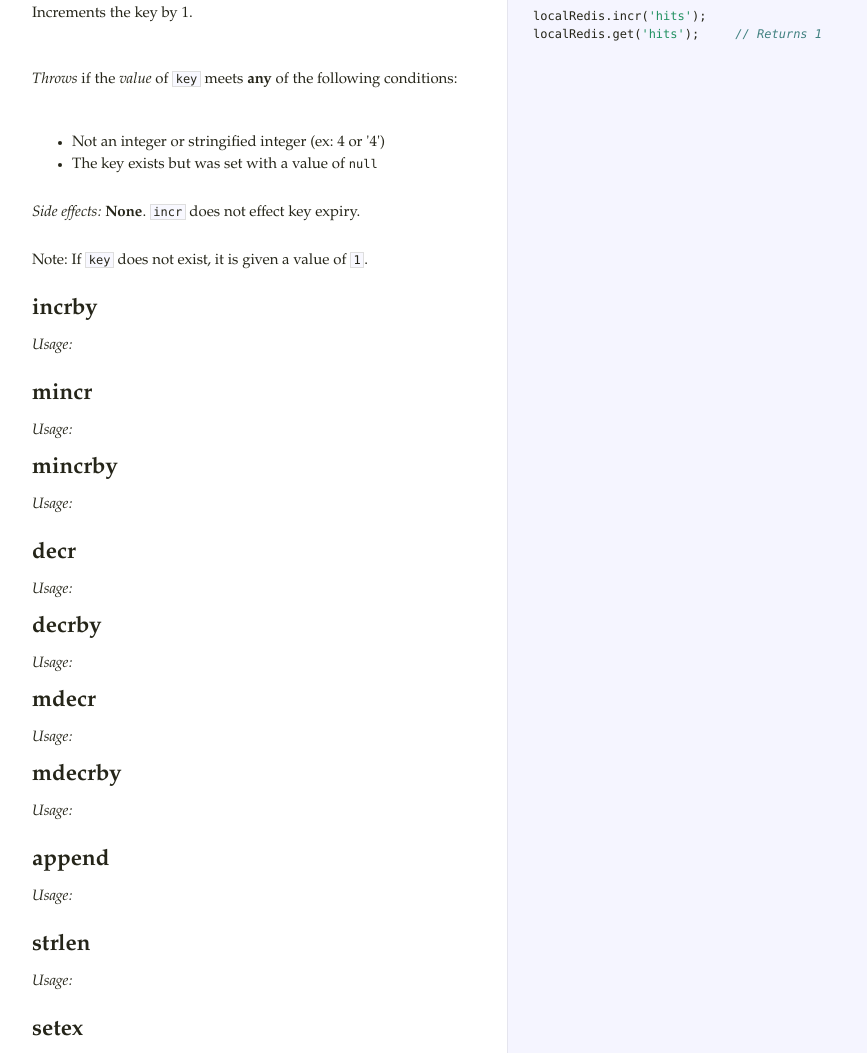
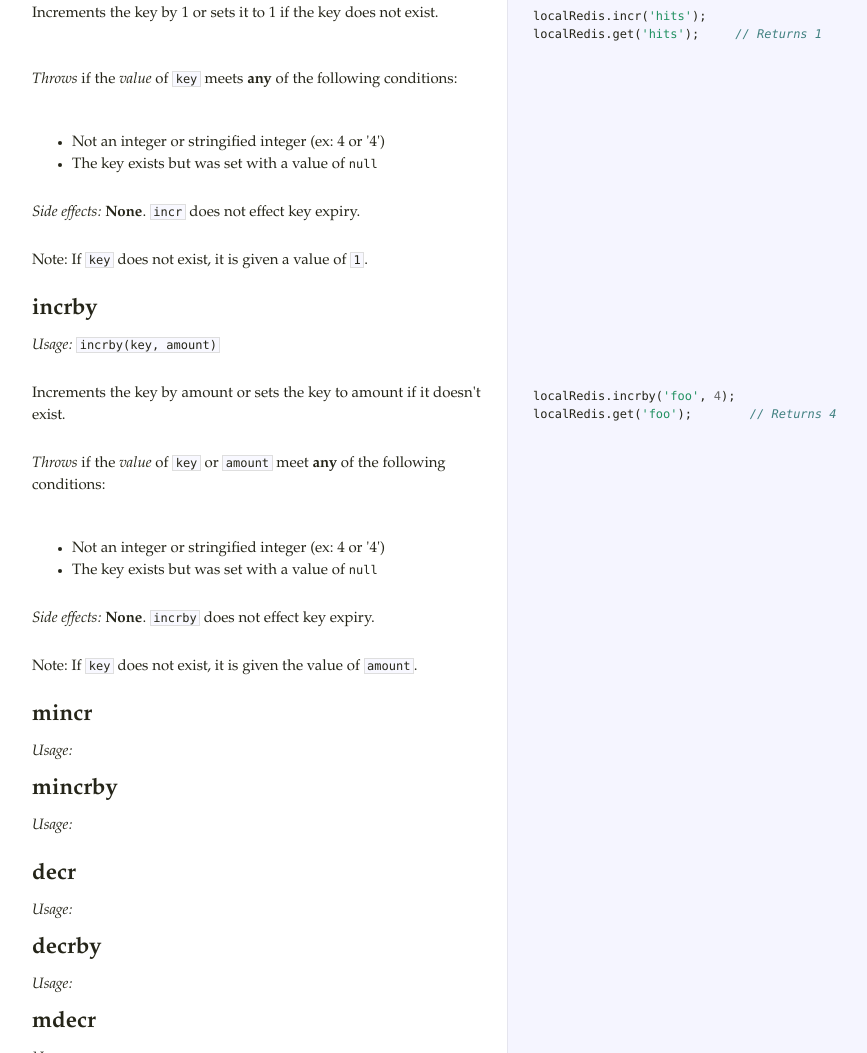
Before and after one commit to mrjoelkemp/html5-local-redis, a plain HTML site: page docs/local.redis.docs.html in a window 1280 px wide. Shown: the part 7025-8078 px from the top of the page, without its empty margins (18-885 px from the left). Drawn offline with Linux system fonts and the light colour scheme.

Commit message:
Incr docs

```diff
--- a/docs/local.redis.docs.html
+++ b/docs/local.redis.docs.html
@@ -196,19 +196,23 @@ have an expiration.</p>             </td>             <td class="code">
 <em>Returns</em> <code>1</code> if all of the keys were set, <code>0</code> if at least one key already existed.</p>             </td>             <td class="code">               <div class="highlight"><pre><span class="nx">localRedis</span><span class="p">.</span><span class="nx">msetnx</span><span class="p">(</span><span class="s1">&#39;foo&#39;</span><span class="p">,</span> <span class="s1">&#39;bar&#39;</span><span class="p">,</span> <span class="s1">&#39;bar&#39;</span><span class="p">,</span> <span class="s1">&#39;foobar&#39;</span><span class="p">);</span> <span class="c1">// Returns 1</span>
 <span class="nx">localRedis</span><span class="p">.</span><span class="nx">msetnx</span><span class="p">(</span><span class="s1">&#39;foo&#39;</span><span class="p">,</span> <span class="s1">&#39;foobar&#39;</span><span class="p">);</span>               <span class="c1">// Returns 0</span></pre></div>             </td>           </tr>                               <tr id="section-83">             <td class="docs">               <div class="pilwrap">                 <a class="pilcrow" href="#section-83">&#182;</a>               </div>               <h2>incr</h2>
 
-<p><em>Usage:</em> <code>incr(key)</code></p>             </td>             <td class="code">               <div class="highlight"><pre></pre></div>             </td>           </tr>                               <tr id="section-84">             <td class="docs">               <div class="pilwrap">                 <a class="pilcrow" href="#section-84">&#182;</a>               </div>               <p>Increments the key by 1.</p>             </td>             <td class="code">               <div class="highlight"><pre><span class="nx">localRedis</span><span class="p">.</span><span class="nx">incr</span><span class="p">(</span><span class="s1">&#39;hits&#39;</span><span class="p">);</span>
+<p><em>Usage:</em> <code>incr(key)</code></p>             </td>             <td class="code">               <div class="highlight"><pre></pre></div>             </td>           </tr>                               <tr id="section-84">             <td class="docs">               <div class="pilwrap">                 <a class="pilcrow" href="#section-84">&#182;</a>               </div>               <p>Increments the key by 1 or sets it to 1 if the key does not exist.</p>             </td>             <td class="code">               <div class="highlight"><pre><span class="nx">localRedis</span><span class="p">.</span><span class="nx">incr</span><span class="p">(</span><span class="s1">&#39;hits&#39;</span><span class="p">);</span>
 <span class="nx">localRedis</span><span class="p">.</span><span class="nx">get</span><span class="p">(</span><span class="s1">&#39;hits&#39;</span><span class="p">);</span>     <span class="c1">// Returns 1</span></pre></div>             </td>           </tr>                               <tr id="section-85">             <td class="docs">               <div class="pilwrap">                 <a class="pilcrow" href="#section-85">&#182;</a>               </div>               <p><em>Throws</em> if the <em>value</em> of <code>key</code> meets <strong>any</strong> of the following conditions:</p>             </td>             <td class="code">               <div class="highlight"><pre></pre></div>             </td>           </tr>                               <tr id="section-86">             <td class="docs">               <div class="pilwrap">                 <a class="pilcrow" href="#section-86">&#182;</a>               </div>               <ul>
 <li>Not an integer or stringified integer (ex: 4 or '4')</li>
 <li>The key exists but was set with a value of <code>null</code></li>
 </ul>             </td>             <td class="code">               <div class="highlight"><pre></pre></div>             </td>           </tr>                               <tr id="section-87">             <td class="docs">               <div class="pilwrap">                 <a class="pilcrow" href="#section-87">&#182;</a>               </div>               <p><em>Side effects:</em> <strong>None</strong>. <code>incr</code> does not effect key expiry.</p>             </td>             <td class="code">               <div class="highlight"><pre></pre></div>             </td>           </tr>                               <tr id="section-88">             <td class="docs">               <div class="pilwrap">                 <a class="pilcrow" href="#section-88">&#182;</a>               </div>               <p>Note: If <code>key</code> does not exist, it is given a value of <code>1</code>.</p>             </td>             <td class="code">               <div class="highlight"><pre></pre></div>             </td>           </tr>                               <tr id="section-89">             <td class="docs">               <div class="pilwrap">                 <a class="pilcrow" href="#section-89">&#182;</a>               </div>               <h2>incrby</h2>
 
-<p><em>Usage:</em></p>             </td>             <td class="code">               <div class="highlight"><pre></pre></div>             </td>           </tr>                               <tr id="section-90">             <td class="docs">               <div class="pilwrap">                 <a class="pilcrow" href="#section-90">&#182;</a>               </div>               <h2>mincr</h2>
+<p><em>Usage:</em> <code>incrby(key, amount)</code></p>             </td>             <td class="code">               <div class="highlight"><pre></pre></div>             </td>           </tr>                               <tr id="section-90">             <td class="docs">               <div class="pilwrap">                 <a class="pilcrow" href="#section-90">&#182;</a>               </div>               <p>Increments the key by amount or sets the key to amount if it doesn't exist.</p>             </td>             <td class="code">               <div class="highlight"><pre><span class="nx">localRedis</span><span class="p">.</span><span class="nx">incrby</span><span class="p">(</span><span class="s1">&#39;foo&#39;</span><span class="p">,</span> <span class="mi">4</span><span class="p">);</span>
+<span class="nx">localRedis</span><span class="p">.</span><span class="nx">get</span><span class="p">(</span><span class="s1">&#39;foo&#39;</span><span class="p">);</span>        <span class="c1">// Returns 4</span></pre></div>             </td>           </tr>                               <tr id="section-91">             <td class="docs">               <div class="pilwrap">                 <a class="pilcrow" href="#section-91">&#182;</a>               </div>               <p><em>Throws</em> if the <em>value</em> of <code>key</code> or <code>amount</code> meet <strong>any</strong> of the following conditions:</p>             </td>             <td class="code">               <div class="highlight"><pre></pre></div>             </td>           </tr>                               <tr id="section-92">             <td class="docs">               <div class="pilwrap">                 <a class="pilcrow" href="#section-92">&#182;</a>               </div>               <ul>
+<li>Not an integer or stringified integer (ex: 4 or '4')</li>
+<li>The key exists but was set with a value of <code>null</code></li>
+</ul>             </td>             <td class="code">               <div class="highlight"><pre></pre></div>             </td>           </tr>                               <tr id="section-93">             <td class="docs">               <div class="pilwrap">                 <a class="pilcrow" href="#section-93">&#182;</a>               </div>               <p><em>Side effects:</em> <strong>None</strong>. <code>incrby</code> does not effect key expiry.</p>             </td>             <td class="code">               <div class="highlight"><pre></pre></div>             </td>           </tr>                               <tr id="section-94">             <td class="docs">               <div class="pilwrap">                 <a class="pilcrow" href="#section-94">&#182;</a>               </div>               <p>Note: If <code>key</code> does not exist, it is given the value of <code>amount</code>.</p>             </td>             <td class="code">               <div class="highlight"><pre></pre></div>             </td>           </tr>                               <tr id="section-95">             <td class="docs">               <div class="pilwrap">                 <a class="pilcrow" href="#section-95">&#182;</a>               </div>               <h2>mincr</h2>
 
 <p><em>Usage:</em></p>
 
 <h2>mincrby</h2>
 
-<p><em>Usage:</em></p>             </td>             <td class="code">               <div class="highlight"><pre></pre></div>             </td>           </tr>                               <tr id="section-91">             <td class="docs">               <div class="pilwrap">                 <a class="pilcrow" href="#section-91">&#182;</a>               </div>               <h2>decr</h2>
+<p><em>Usage:</em></p>             </td>             <td class="code">               <div class="highlight"><pre></pre></div>             </td>           </tr>                               <tr id="section-96">             <td class="docs">               <div class="pilwrap">                 <a class="pilcrow" href="#section-96">&#182;</a>               </div>               <h2>decr</h2>
 
 <p><em>Usage:</em></p>
 
@@ -222,12 +226,12 @@ have an expiration.</p>             </td>             <td class="code">
 
 <h2>mdecrby</h2>
 
-<p><em>Usage:</em></p>             </td>             <td class="code">               <div class="highlight"><pre></pre></div>             </td>           </tr>                               <tr id="section-92">             <td class="docs">               <div class="pilwrap">                 <a class="pilcrow" href="#section-92">&#182;</a>               </div>               <h2>append</h2>
+<p><em>Usage:</em></p>             </td>             <td class="code">               <div class="highlight"><pre></pre></div>             </td>           </tr>                               <tr id="section-97">             <td class="docs">               <div class="pilwrap">                 <a class="pilcrow" href="#section-97">&#182;</a>               </div>               <h2>append</h2>
 
-<p><em>Usage:</em></p>             </td>             <td class="code">               <div class="highlight"><pre></pre></div>             </td>           </tr>                               <tr id="section-93">             <td class="docs">               <div class="pilwrap">                 <a class="pilcrow" href="#section-93">&#182;</a>               </div>               <h2>strlen</h2>
+<p><em>Usage:</em></p>             </td>             <td class="code">               <div class="highlight"><pre></pre></div>             </td>           </tr>                               <tr id="section-98">             <td class="docs">               <div class="pilwrap">                 <a class="pilcrow" href="#section-98">&#182;</a>               </div>               <h2>strlen</h2>
 
-<p><em>Usage:</em></p>             </td>             <td class="code">               <div class="highlight"><pre></pre></div>             </td>           </tr>                               <tr id="section-94">             <td class="docs">               <div class="pilwrap">                 <a class="pilcrow" href="#section-94">&#182;</a>               </div>               <h2>setex</h2>
+<p><em>Usage:</em></p>             </td>             <td class="code">               <div class="highlight"><pre></pre></div>             </td>           </tr>                               <tr id="section-99">             <td class="docs">               <div class="pilwrap">                 <a class="pilcrow" href="#section-99">&#182;</a>               </div>               <h2>setex</h2>
 
-<p><em>Usage:</em></p>             </td>             <td class="code">               <div class="highlight"><pre></pre></div>             </td>           </tr>                               <tr id="section-95">             <td class="docs">               <div class="pilwrap">                 <a class="pilcrow" href="#section-95">&#182;</a>               </div>               <h2>psetex</h2>
+<p><em>Usage:</em></p>             </td>             <td class="code">               <div class="highlight"><pre></pre></div>             </td>           </tr>                               <tr id="section-100">             <td class="docs">               <div class="pilwrap">                 <a class="pilcrow" href="#section-100">&#182;</a>               </div>               <h2>psetex</h2>
 
 <p><em>Usage:</em></p>             </td>             <td class="code">               <div class="highlight"><pre></pre></div>             </td>           </tr>                </tbody>     </table>   </div> </body> </html>
```
Also changed, not shown: src/local.redis.docs.js (+17 -2 lines).
